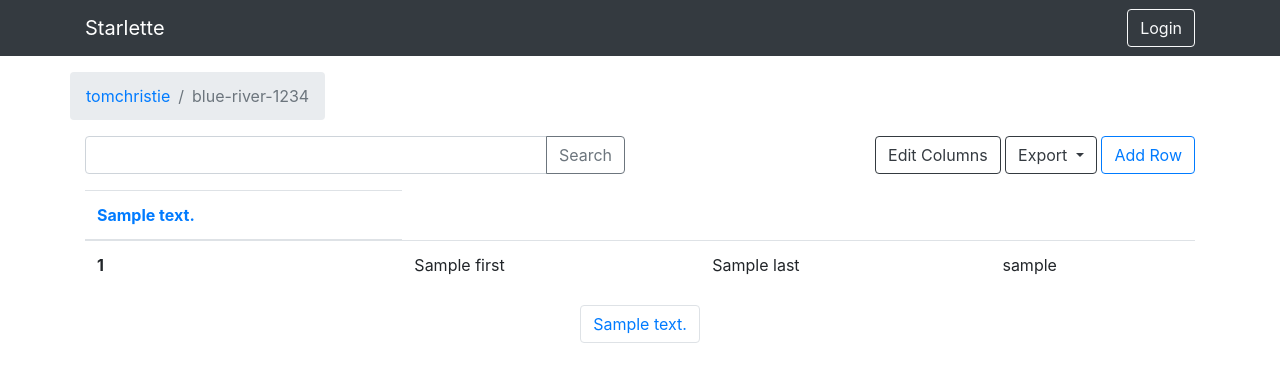
After one commit to encode/starlette-example, a Python web app: template templates/table.html in a window 1280 px wide. The commit adds this page. Shown: the top 382 px of the page. Run offline with Jinja, Linux system fonts and the light colour scheme; the template is opened without the code that fills it: most values are stand-ins (such as "Sample title", 1, 10 or a date in 2020); some libraries are stand-ins or nearby versions.

Commit message:
Admin exploration

```diff
--- a/templates/base.html
+++ b/templates/base.html
@@ -1,4 +1,3 @@
-
 <!doctype html>
 <html lang="en">
   <head>
@@ -17,45 +16,20 @@
   </head>
 
   <body>
-
-    <nav class="navbar navbar-expand-md navbar-dark fixed-top bg-dark">
-      <a class="navbar-brand" href="#">Navbar</a>
-      <button class="navbar-toggler" type="button" data-toggle="collapse" data-target="#navbarsExampleDefault" aria-controls="navbarsExampleDefault" aria-expanded="false" aria-label="Toggle navigation">
-        <span class="navbar-toggler-icon"></span>
-      </button>
-
-      <div class="collapse navbar-collapse" id="navbarsExampleDefault">
-        <ul class="navbar-nav mr-auto">
-          <li class="nav-item active">
-            <a class="nav-link" href="#">Home <span class="sr-only">(current)</span></a>
-          </li>
-          <li class="nav-item">
-            <a class="nav-link" href="#">Link</a>
-          </li>
-          <li class="nav-item">
-            <a class="nav-link disabled" href="#">Disabled</a>
-          </li>
-          <li class="nav-item dropdown">
-            <a class="nav-link dropdown-toggle" href="http://example.com" id="dropdown01" data-toggle="dropdown" aria-haspopup="true" aria-expanded="false">Dropdown</a>
-            <div class="dropdown-menu" aria-labelledby="dropdown01">
-              <a class="dropdown-item" href="#">Action</a>
-              <a class="dropdown-item" href="#">Another action</a>
-              <a class="dropdown-item" href="#">Something else here</a>
-            </div>
-          </li>
-        </ul>
-        <form class="form-inline my-2 my-lg-0">
-          <input class="form-control mr-sm-2" type="text" placeholder="Search" aria-label="Search">
-          <button class="btn btn-outline-success my-2 my-sm-0" type="submit">Search</button>
+    <nav class="navbar navbar-dark fixed-top bg-dark">
+      <div class="container">
+        <a class="navbar-brand" href="#">Starlette</a>
+        <ul class="navbar-nav mr-auto"></ul>
+        <form class="form-inline">
+          <button class="btn btn-outline-light" type="submit">Login</button>
         </form>
       </div>
     </nav>
-
     {% block content %}{% endblock %}
 
-    <footer class="container">
+    <!-- <footer class="container">
       <p>&copy; Company 2017-2018</p>
-    </footer>
+    </footer> -->
 
     <!-- Bootstrap core JavaScript
     ================================================== -->
--- /dev/null
+++ b/templates/table.html
@@ -0,0 +1,91 @@
+{% extends "base.html" %}
+
+{% block content %}
+<main role="main">
+  <div class="container">
+    <div class="row pt-3">
+      <nav>
+        <ol class="breadcrumb">
+          <li class="breadcrumb-item"><a href="#">tomchristie</a></li>
+          <li class="breadcrumb-item active">blue-river-1234</li>
+        </ol>
+        </nav>
+      </div>
+    <div class="row">
+      <div class="col-md-6">
+          <form class="form-inline" target=".">
+          <div class="input-group mb-3" style="width: 100%">
+            <input name="search" value="{{ search_term }}" type="search" class="form-control" aria-label="Search" aria-describedby="button-search">
+            <div class="input-group-append">
+              <button class="btn btn-outline-secondary" type="submit" id="button-search">Search</button>
+            </div>
+          </div>
+          </form>
+      </div>
+      <div class="col-md-6">
+        <div style="float: right">
+        <button class="btn btn-outline-dark" type="button" id="button-addon2">Edit Columns</button>
+
+        <div class="btn-group" role="group">
+          <button id="btnGroupDrop1" type="button" class="btn btn-outline-dark dropdown-toggle" data-toggle="dropdown" aria-haspopup="true" aria-expanded="false">
+            Export
+          </button>
+          <div class="dropdown-menu" aria-labelledby="btnGroupDrop1">
+            <a class="dropdown-item" href="#">JSON</a>
+            <a class="dropdown-item" href="#">CSV</a>
+          </div>
+        </div>
+        <button class="btn btn-outline-primary" type="button" id="button-addon2">Add Row</button>
+      </div>
+      </div>
+    </div>
+    <div class="row">
+      <div class="col-md-12">
+        <table class="table">
+          <thead>
+            <tr>
+              {% for control in column_controls %}
+              <th scope="col" {% if control.is_reverse %}class="dropup"{% endif %}>
+                {% if control.url %}
+                  <a {% if control.is_sorted %}class="dropdown-toggle"{% endif %} href="{{ control.url }}">
+                {% endif %}
+                {{ control.text }}
+                {% if control.url %}
+                  </a>
+                {% endif %}
+              </th>
+                <!-- <button class="btn btn-link dropdown-toggle" style="padding: 0" type="button" id="dropdownMenuButton" data-toggle="dropdown" aria-haspopup="true" aria-expanded="false">
+                Dropdown button
+              </button> -->
+              {% endfor %}
+            </tr>
+          </thead>
+          <tbody>
+            {% for item in queryset %}
+            <tr>
+              <th scope="row">{{ item.pk }}</th>
+              <td>{{ item.first }}</td>
+              <td>{{ item.last }}</td>
+              <td>{{ item.handle }}</td>
+            </tr>
+            {% endfor %}
+          </tbody>
+        </table>
+      </div>
+    </div>
+    <div class="row">
+      {% if page_controls %}
+      <div class="col">
+        <nav aria-label="Page navigation example">
+          <ul class="pagination justify-content-center">
+            {% for control in page_controls %}
+            <li class="page-item {% if control.is_disabled %}disabled{% endif %} {% if control.is_active %}active{% endif %}"><a class="page-link" {% if control.url %}href="{{ control.url }}"{% endif %}>{{ control.text }}</a></li>
+            {% endfor %}
+          </ul>
+        </nav>
+      </div>
+      {% endif %}
+    </div>
+  </div>
+</main>
+{% endblock %}
```
Also changed, not shown: app.py (+281 -1 lines), templates/index.html (+7 -1 lines).
